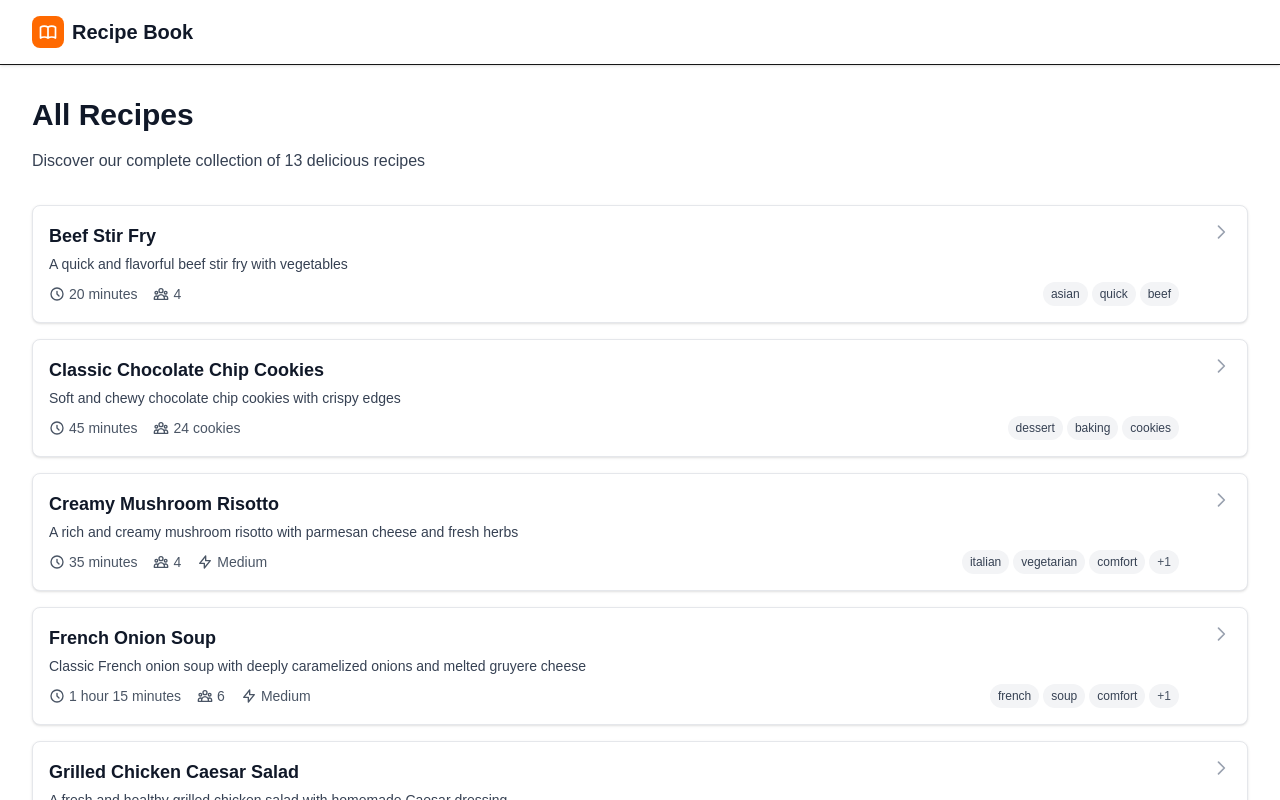
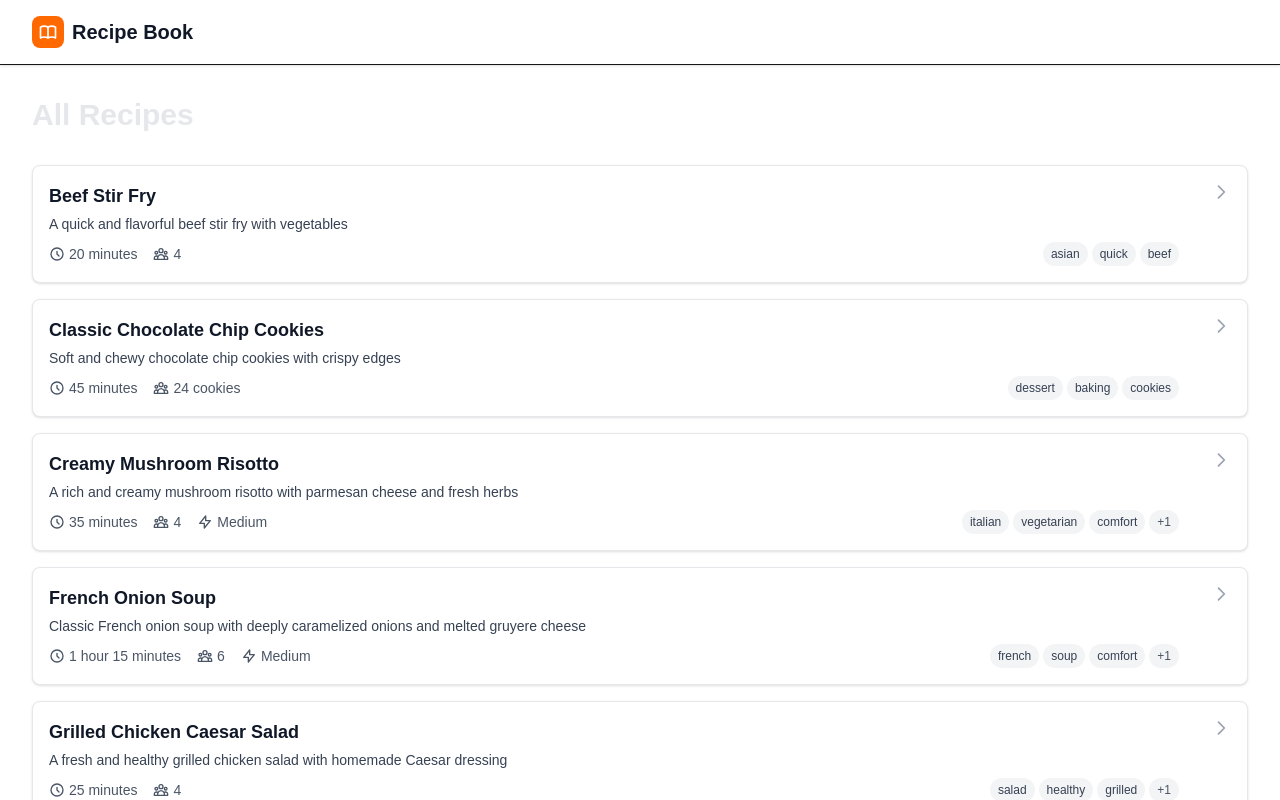
Before and after one commit to ajsimas/new-recipes, a Next.js app: page / in a window 1280 px wide. Shown: the top 800 px of the page. Built offline with nearby package versions, Linux system fonts and the light colour scheme.

Commit message:
fix font color

```diff
--- a/src/app/page.tsx
+++ b/src/app/page.tsx
@@ -8,10 +8,7 @@
     <div className="max-w-7xl mx-auto px-4 sm:px-6 lg:px-8 py-8">
       {/* Header */}
       <div className="mb-8">
-        <h1 className="text-3xl font-bold text-gray-900 mb-4">All Recipes</h1>
-        <p className="text-gray-700">
-          Discover our complete collection of {recipes.length} delicious recipes
-        </p>
+        <h1 className="text-3xl font-bold text-gray-200 mb-4">All Recipes</h1>
       </div>
 
       {/* Recipes List */}
```
